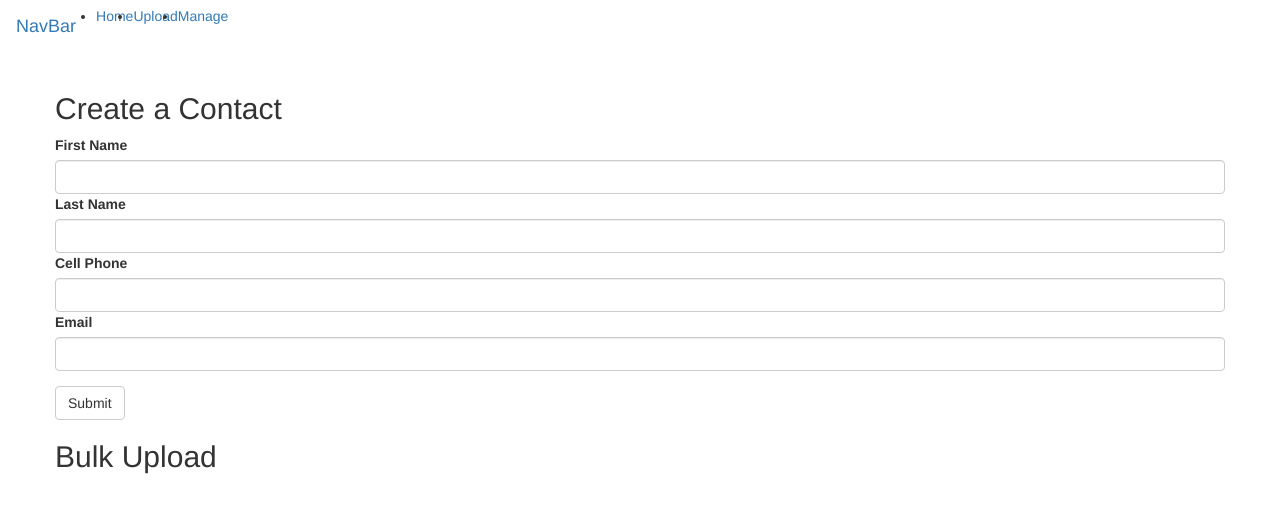
After one commit to ChurchOps/TwilioMessaging, a Flask app: template app/templates/upload.html in a window 1280 px wide. The commit adds this page. Shown: the top 513 px of the page. Run offline with Flask 2, Linux system fonts and the light colour scheme; the template is opened without the code that fills it: values that come from a table or form of the project are taken from there, others are empty; some libraries are stand-ins or nearby versions.

Commit message:
init routes, forms, and views for uploading contacts

```diff
--- a/app/forms.py
+++ b/app/forms.py
@@ -4,8 +4,7 @@ from wtforms import StringField
 class MessageForm(FlaskForm):
     message = StringField('Message')
 
-
-class RegistrationForm(FlaskForm):
+class ContactForm(FlaskForm):
     first_name = StringField('First Name')
     last_name = StringField('Last Name')
     cell_phone = StringField('Cell Phone')
--- a/app/models.py
+++ b/app/models.py
@@ -2,10 +2,10 @@ from app import db
 
 class Contact(db.Model):
     ContactId = db.Column(db.Integer, primary_key=True)
-    Name = db.Column(db.String(64), index=True, unique=True)
+    FirstName = db.Column(db.String(64), index=True, unique=True)
+    LastName = db.Column(db.String(64), index=True, unique=True)
     Email = db.Column(db.String(120))
     Phone = db.Column(db.String(120))
-    PasswordHash = db.Column(db.String(128))
 
     def __repr__(self):
         return '<User {}>'.format(self.username)
--- a/app/routes.py
+++ b/app/routes.py
@@ -6,14 +6,11 @@ from flask import Flask, request, render_template, flash, jsonify, _request_ctx_
 from flask_cors import cross_origin
 from jose import jwt
 from twilio.twiml.messaging_response import MessagingResponse
-from app.forms import MessageForm
+from app import app
+from app.forms import MessageForm, ContactForm
 from app.send_sms import send_message
+from app.etl import Uploader
 from app.oauth import AuthError, get_token_auth_header, requires_auth, requires_scope
-from dotenv import load_dotenv
-
-app = Flask(__name__)
-load_dotenv(verbose=True)
-app.secret_key = os.getenv('SECRET')
 
 
 @app.route('/', methods=['GET', 'POST'])
@@ -21,13 +18,30 @@ def home():
     """
     home page for managing sms messages
     """
-    form = MessageForm()
-    if form.validate_on_submit():
-        send_message(form.message)
+    message_form = MessageForm()
+    if message_form.validate_on_submit():
+        send_message(message_form.message)
         flash('Message Sent!')
 
     return render_template('index.html',
-                           form=form)
+                           MessageForm=message_form)
+
+@app.route('/upload', methods=['GET', 'POST'])
+def upload_contacts():
+    """
+    upload contacts and tags page
+    """
+    contact_form = ContactForm()
+    if contact_form.validate_on_submit():
+        contact = [{"first_name":contact_form.first_name,"last_name":contact_form.last_name,
+                    "Email":contact_form.Email, "Phone":contact_form.Phone}]
+        u = Uploader(contact)
+        u.upload_contacts()
+        flash(f"created contact: {contact}")
+        redirect
+    return render_template('upload.html', ContactForm=contact_form)
+
+
 
 @app.route("/sms", methods=['GET', 'POST'])
 def sms_ahoy_reply():
--- /dev/null
+++ b/app/templates/base.html
@@ -0,0 +1,30 @@
+
+<!DOCTYPE html>
+<html lang="en">
+    <head>
+        <title>Home</title>
+        <meta charset="utf-8">
+        <meta name="viewport" content="width=device-width, initial-scale=1">
+        <link rel="stylesheet" href="https://maxcdn.bootstrapcdn.com/bootstrap/3.4.1/css/bootstrap.min.css">
+        <script src="https://ajax.googleapis.com/ajax/libs/jquery/3.4.1/jquery.min.js"></script>
+        <script src="https://maxcdn.bootstrapcdn.com/bootstrap/3.4.1/js/bootstrap.min.js"></script>
+    </head>
+    <body>
+<nav class="navbar navbar-dark bg-dark">
+  <a class="navbar-brand" href="/">NavBar</a>
+    <ul class="navbar-nav" style="padding:5px;">
+      <li class="nav-item">
+        <a class="nav-link" href="/">Home </a>
+      </li>
+      <li class="nav-item">
+        <a class="nav-link" href="/upload">Upload</a>
+      </li>
+      <li class="nav-item">
+        <a class="nav-link" href="#">Manage</a>
+      </li>
+    </ul>
+</nav>
+        {% block content %} {% endblock %}
+    </body>
+
+</html
--- /dev/null
+++ b/app/templates/upload.html
@@ -0,0 +1,31 @@
+
+{% extends "base.html" %}
+
+{% block content %}
+        {{ dropzone.load_css() }}
+        <div class="container">
+            <div class="row">
+                <h2>Create a Contact</h2>
+                <form method="POST", action="/">
+                    <div class="form-group">
+                        {{ ContactForm.csrf_token }}
+                        {{ ContactForm.first_name.label }}
+                        {{ ContactForm.first_name(class="form-control") }}
+                        {{ ContactForm.last_name.label }}
+                        {{ ContactForm.last_name(class="form-control") }}
+                        {{ ContactForm.cell_phone.label }}
+                        {{ ContactForm.cell_phone(class="form-control") }}
+                        {{ ContactForm.email.label }}
+                        {{ ContactForm.email(class="form-control") }}
+                    </div>
+                    <button type="submit" class="btn btn-default">Submit</button>
+                </form>
+            </div>
+            <div class="row">
+                <h2>Bulk Upload </h2>
+          {{ dropzone.create(action="upload_contacts") }}
+                {{ dropzone.style('border: 2px dashed #0087F7; margin: 10%; min-height: 400px;') }}
+            </div>
+            {{ dropzone.load_js() }}
+        </div>
+{% endblock %}
--- a/config.py
+++ b/config.py
@@ -5,3 +5,5 @@ class Config(object):
     SQLALCHEMY_DATABASE_URI = os.environ.get('DATABASE_URL') or \
         'sqlite:///' + os.path.join(basedir, 'app.db')
     SQLALCHEMY_TRACK_MODIFICATIONS = False
+    DROPZONE_ALLOWED_FILE_TYPE = '.csv'
+    DEBUG = os.environ.get('DEBUG')
```
Also changed, not shown: app/__init__.py (+8 -0 lines), app/etl.py (added, +29 -0 lines), app/templates/index.html (+8 -18 lines).
